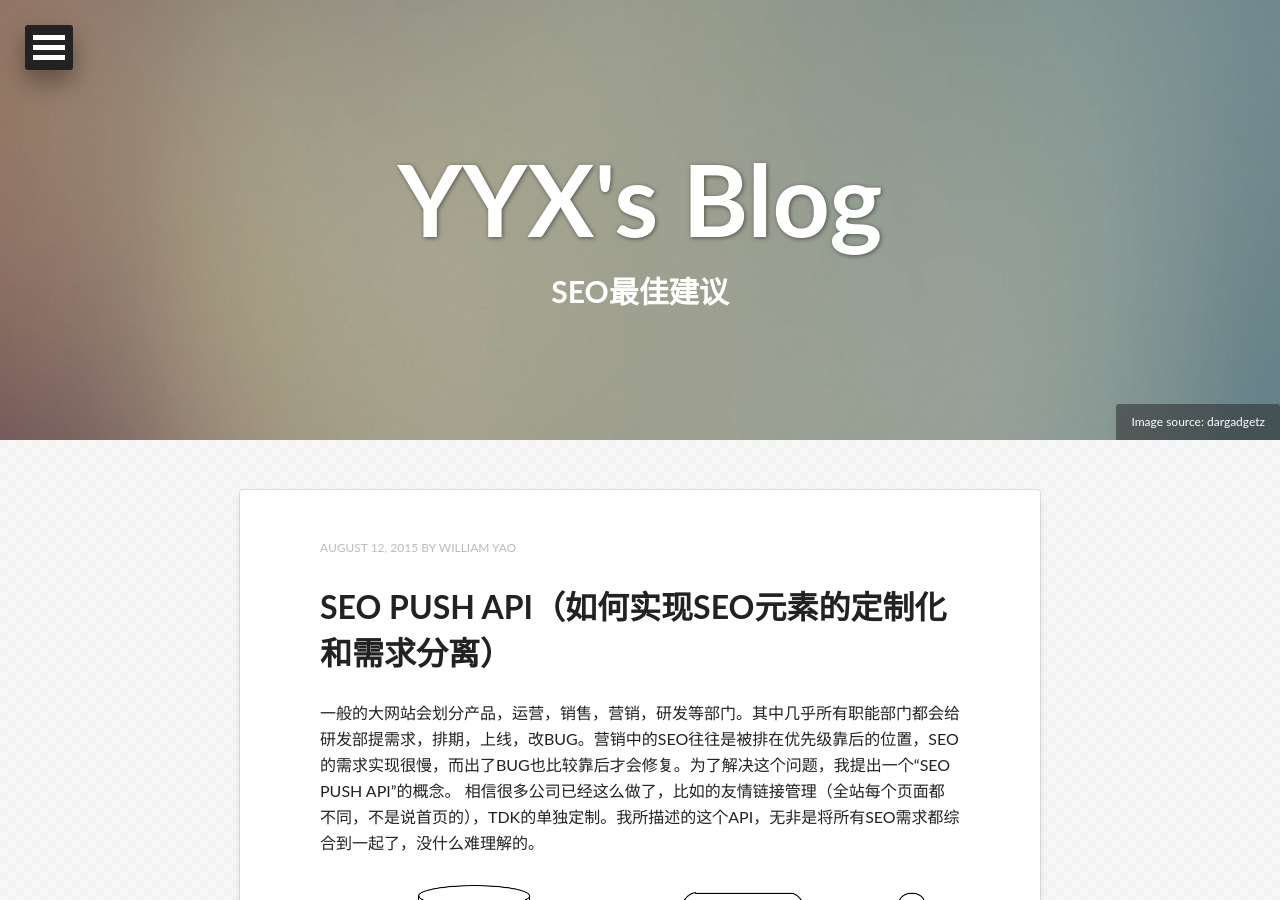
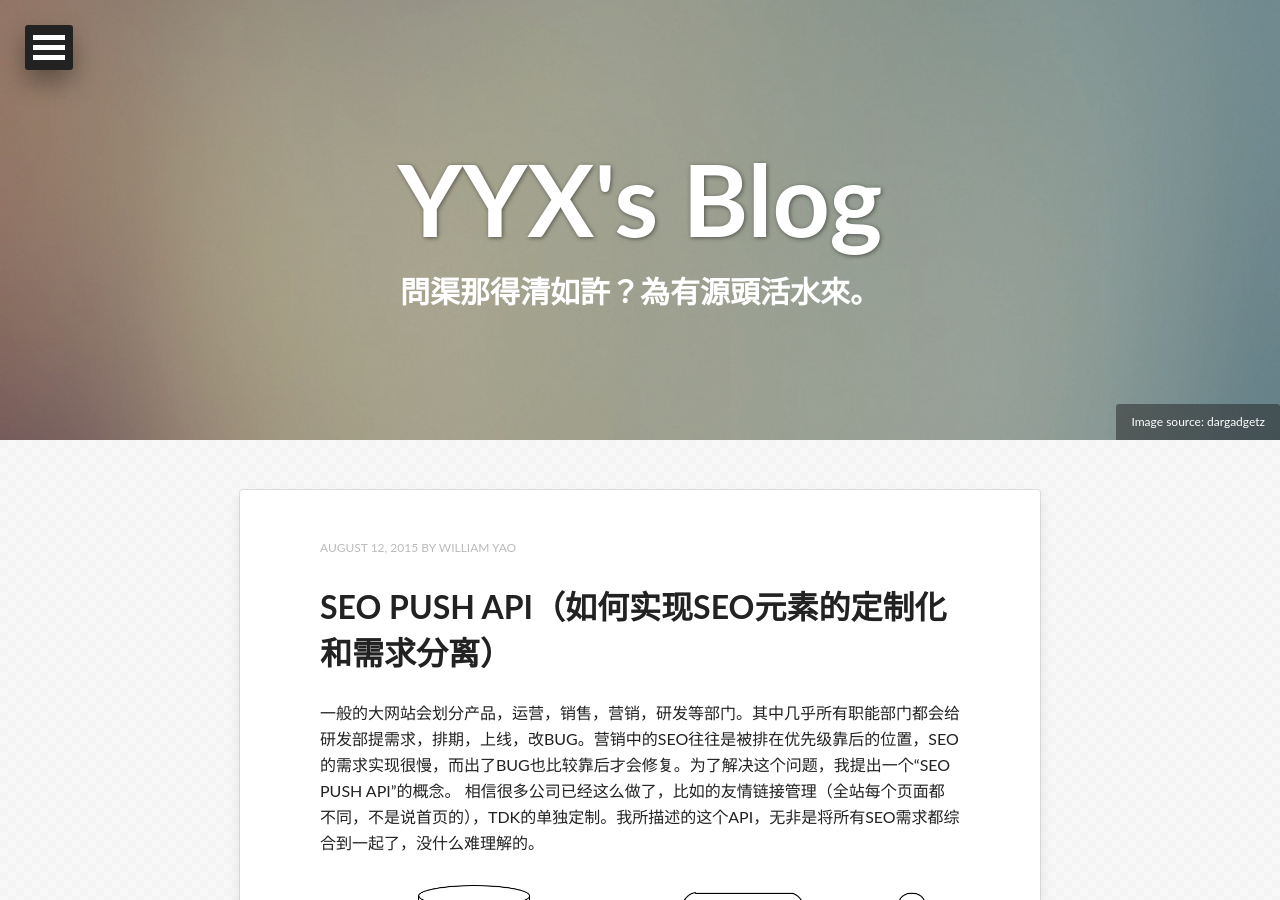
Before and after one commit to apyixiang/apyixiang.github.io, a Jekyll site: the page built from index.html, in a window 1280 px wide and 900 px high. Built offline with Jekyll 4.4.1, drawn with Linux system fonts in a browser that asks for light colours; some web fonts are replaced; Markdown is read by kramdown in place of the engine named in the settings; the list of posts is cut into pages by our own code; comment, search, counter and statistics services are not loaded.

Commit message:
Update index.html

```diff
--- a/index.html
+++ b/index.html
@@ -1,6 +1,6 @@
 ---
 layout: post-index
-title: SEO最佳建议
+title: 問渠那得清如許？為有源頭活水來。
 description: "a blog about SEO, SEM, ruby, Linux, Mac and stuff"
 tags: [seo,sem,ruby,mac,linux]
 image:
```
